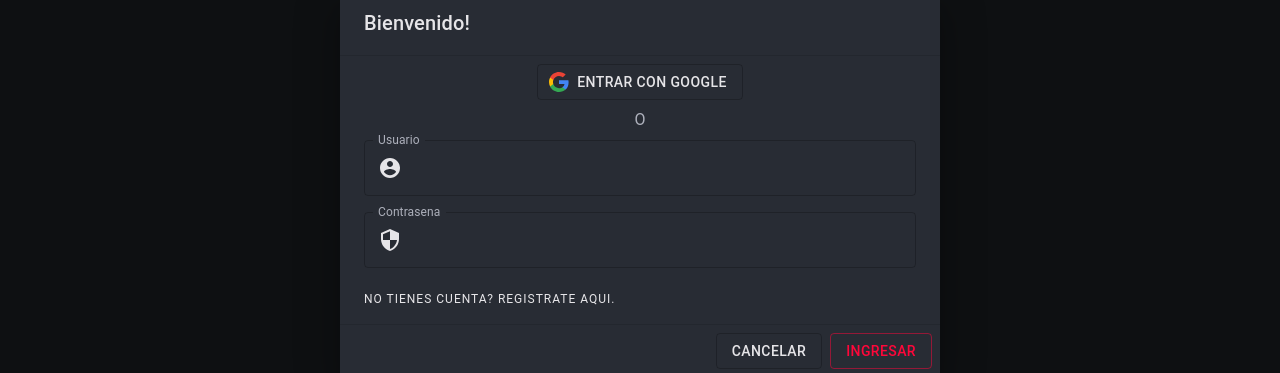
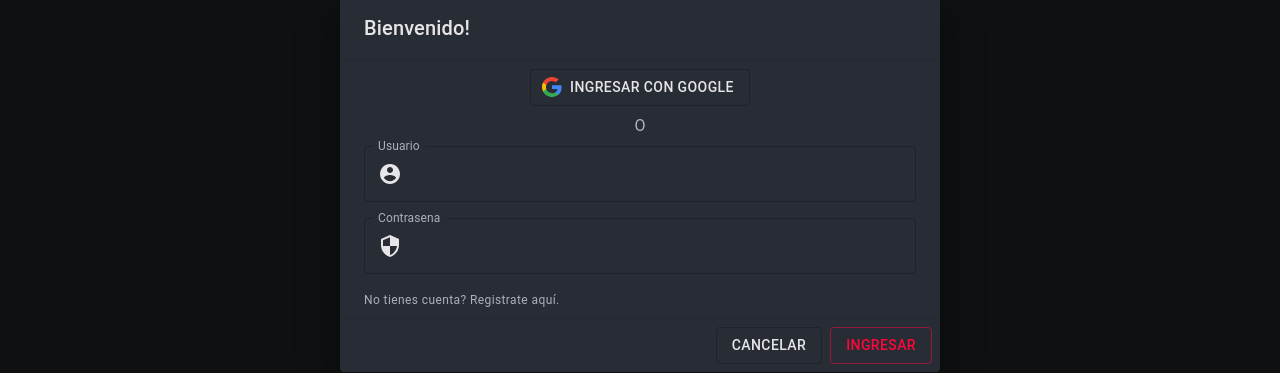
Before and after one commit to ca513zn/cz-restaurant, a React (Create React App) app: page /menu in a window 1280 px wide. Both pictures are taken after a click on the button "LOGIN". Shown: the part 216-589 px from the top of the page. Built offline with nearby package versions, Linux system fonts and the light colour scheme; no server answers; the database is empty.

Commit message:
Modificando cambios

```diff
--- a/src/components/LoginDialog.js
+++ b/src/components/LoginDialog.js
@@ -41,7 +41,8 @@ const LoginDialog = ({ open, handleClose }) => {
             variant="outlined"
             startIcon={<img alt="Google" src="/static/images/google.svg" />}
           >
-            Entrar con Google
+            {step === "register" && "Registrar con Google"}
+            {step === "login" && "Ingresar con Google"}
           </Button>
         </Box>
         <Box mb={1}>
@@ -64,6 +65,7 @@ const LoginDialog = ({ open, handleClose }) => {
               label="Usuario"
             />
           </Grid>
+          {step === "login" && (
             <Grid item>
               <TextField
                 InputProps={{
@@ -78,6 +80,7 @@ const LoginDialog = ({ open, handleClose }) => {
                 label="Contrasena"
               />
             </Grid>
+          )}
           {step === "register" && (
             <>
               <Grid item>
@@ -152,28 +155,21 @@ const LoginDialog = ({ open, handleClose }) => {
               </Grid>
             </>
           )}
-          {step === "login" && (
           <Grid item>
             <Typography
-                variant="overline"
+              variant="caption"
+              color="textSecondary"
               style={{ cursor: "pointer" }}
-                onClick={() => setStep("register")}
+              onClick={
+                step === "login"
+                  ? () => setStep("register")
+                  : () => setStep("login")
+              }
             >
-                No tienes Cuenta? Registrate Aqui.
+              {step === "login" && "No tienes cuenta? Registrate aquí."}
+              {step === "register" && "Ya tienes cuenta? Ingresa aquí."}
             </Typography>
           </Grid>
-          )}
-          {step === "register" && (
-            <Grid item>
-              <Typography
-                variant="overline"
-                style={{ cursor: "pointer" }}
-                onClick={() => setStep("login")}
-              >
-                Ya tienes Cuenta? Ingresa Aqui.
-              </Typography>
-            </Grid>
-          )}
         </Grid>
       </DialogContent>
       <Divider />
```
Lines whose indentation alone changed are shown as unchanged.
